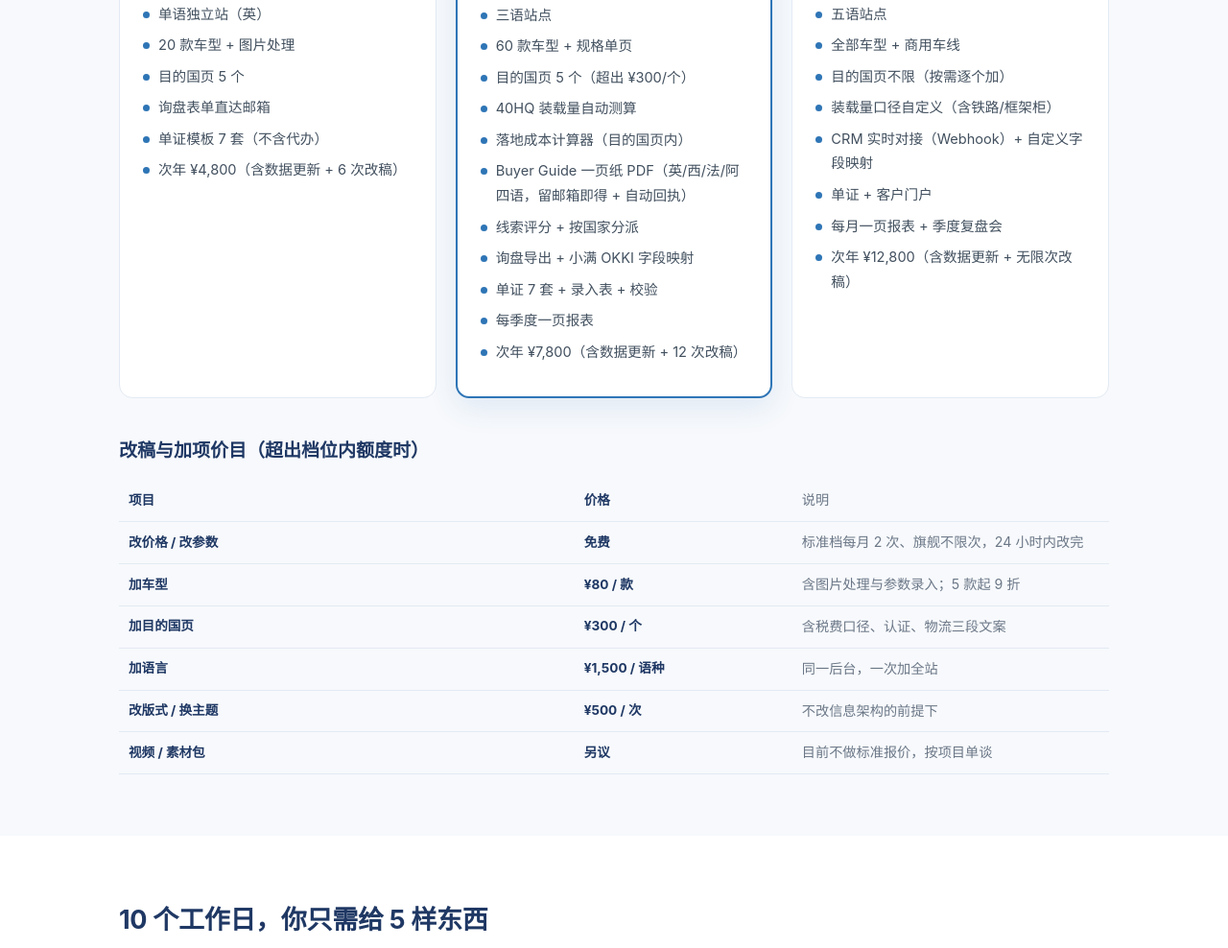
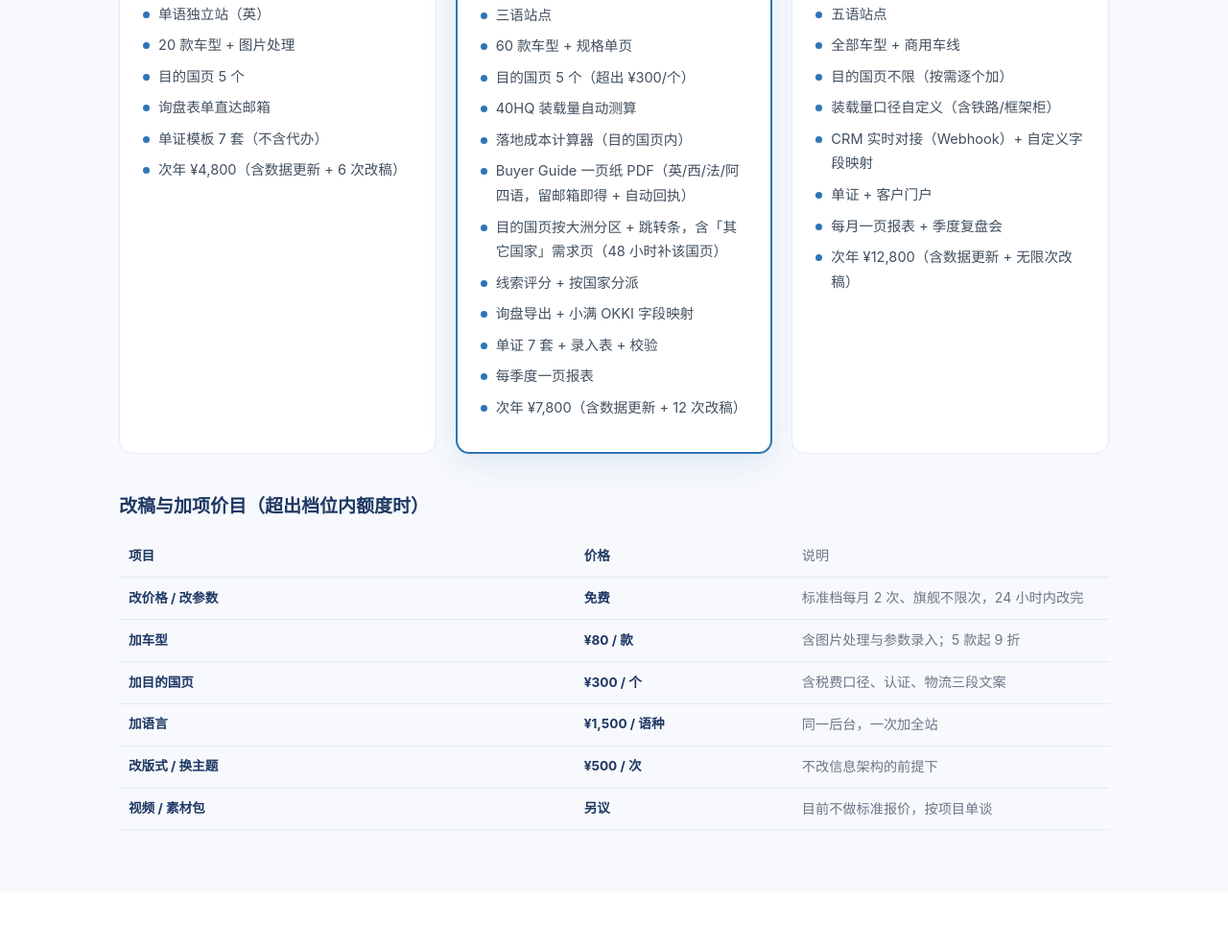
Before and after one commit to boadis-export/boadis-service, a plain HTML site: page index.html in a window 1280 px wide. Shown: the part 7082-8070 px from the top of the page at 96% size. Drawn offline with Linux system fonts and the light colour scheme.

Commit message:
Update service page

```diff
--- a/index.html
+++ b/index.html
@@ -234,7 +234,7 @@ footer{background:#0f1a2c;color:#8fa6c4;font-size:13px;padding:28px 0}
         <li>次年 ¥4,800（含数据更新 + 6 次改稿）</li></ul></div>
     <div class="tier hot"><span class="tag">多数人选</span><h3>标准</h3><div class="p">¥15,800<small> / 首年</small></div>
       <ul><li>三语站点</li><li>60 款车型 + 规格单页</li><li>目的国页 5 个（超出 ¥300/个）</li>
-        <li>40HQ 装载量自动测算</li><li>落地成本计算器（目的国页内）</li><li>Buyer Guide 一页纸 PDF（英/西/法/阿四语，留邮箱即得 + 自动回执）</li><li>线索评分 + 按国家分派</li><li>询盘导出 + 小满 OKKI 字段映射</li>
+        <li>40HQ 装载量自动测算</li><li>落地成本计算器（目的国页内）</li><li>Buyer Guide 一页纸 PDF（英/西/法/阿四语，留邮箱即得 + 自动回执）</li><li>目的国页按大洲分区 + 跳转条，含「其它国家」需求页（48 小时补该国页）</li><li>线索评分 + 按国家分派</li><li>询盘导出 + 小满 OKKI 字段映射</li>
         <li>单证 7 套 + 录入表 + 校验</li><li>每季度一页报表</li>
         <li>次年 ¥7,800（含数据更新 + 12 次改稿）</li></ul></div>
     <div class="tier"><h3>旗舰</h3><div class="p">¥25,800<small> / 首年</small></div>
```
